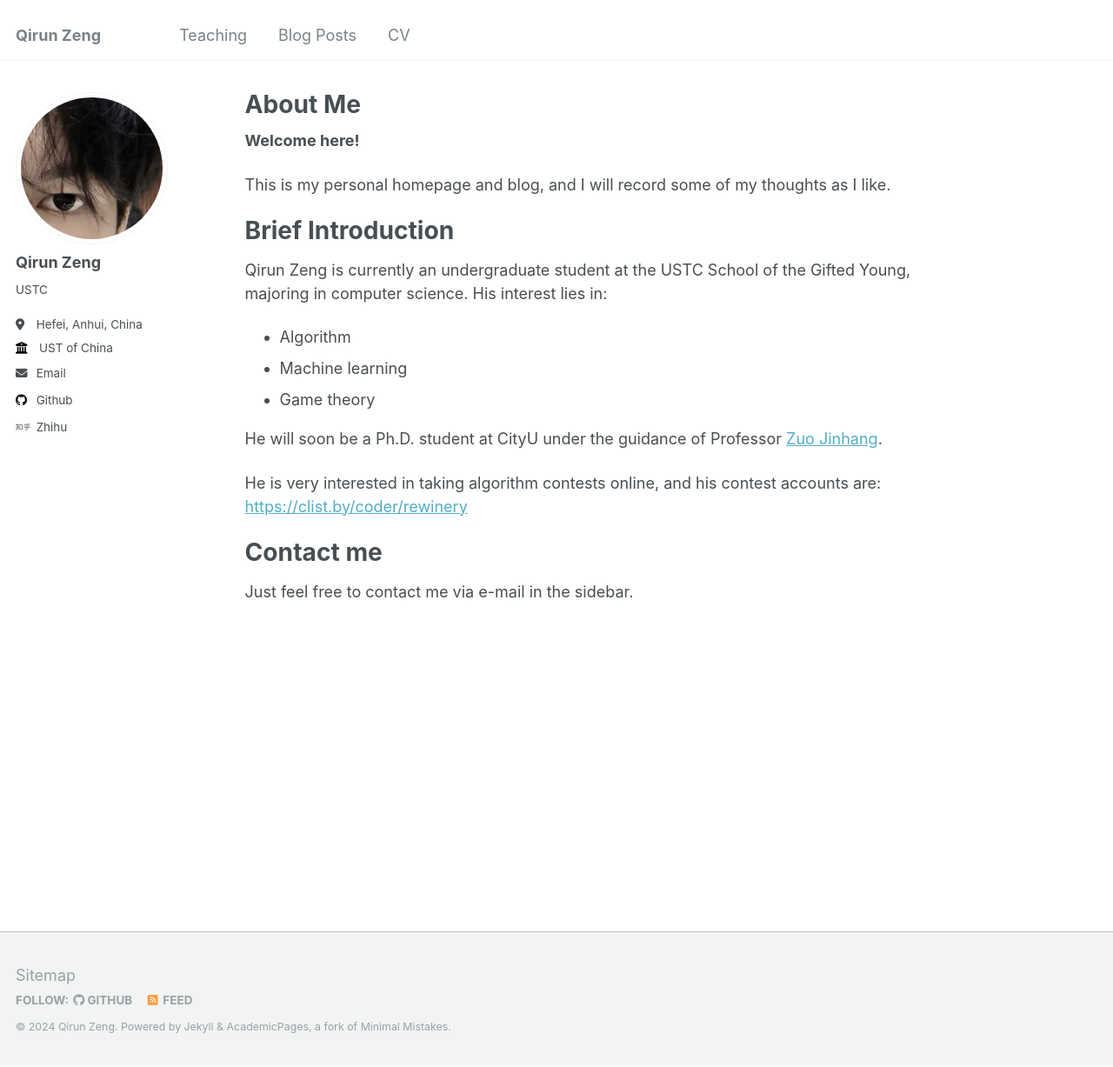
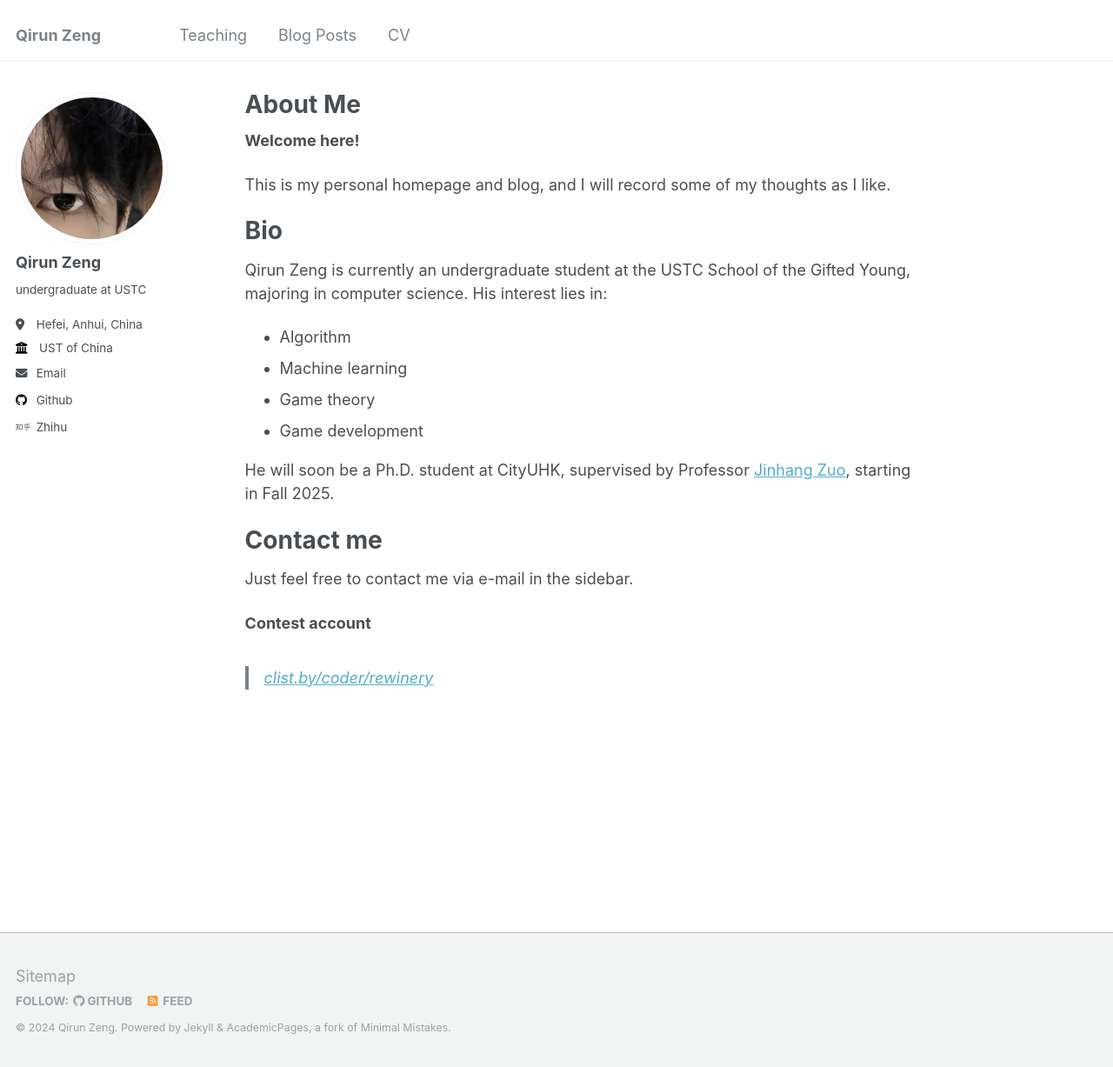
Before and after one commit to rewinery/rewinery.github.io, a Jekyll site: the page built from _pages/about.md, in a window 1280 px wide and 1227 px high. Shown: the whole window at 87% size. Built offline with Jekyll 4.4.1, drawn with Linux system fonts in a browser that asks for light colours.

Commit message:
about me

```diff
--- a/_config.yml
+++ b/_config.yml
@@ -24,7 +24,7 @@ author:
   avatar           : "self-image.png"
   name             : "Qirun Zeng"
   pronouns         : # example: "she/her"
-  bio              : "USTC"
+  bio              : "undergraduate at USTC"
   location         : "Hefei, Anhui, China"
   employer         : "UST of China"
   uri              : # URL
--- a/_pages/about.md
+++ b/_pages/about.md
@@ -11,7 +11,7 @@ redirect_from:
 
 This is my personal homepage and blog, and I will record some of my thoughts as I like.
 
-Brief Introduction
+Bio
 =====
 
 Qirun Zeng is currently an undergraduate student at the USTC School of the Gifted Young, majoring in computer science. His interest lies in:
@@ -19,13 +19,15 @@ Qirun Zeng is currently an undergraduate student at the USTC School of the Gifte
 - Algorithm
 - Machine learning
 - Game theory
+- Game development
 
-He will soon be a Ph.D. student at CityU under the guidance of Professor [Zuo Jinhang](https://jhzuo.github.io).
-
-
-He is very interested in taking algorithm contests online, and his contest accounts are: [https://clist.by/coder/rewinery](https://clist.by/coder/rewinery)
+He will soon be a Ph.D. student at CityUHK, supervised by Professor [Jinhang Zuo](https://jhzuo.github.io), starting in Fall 2025.
 
 Contact me
 =====
 
 Just feel free to contact me via e-mail in the sidebar.
+
+**Contest account**
+
+> [clist.by/coder/rewinery](https://clist.by/coder/rewinery)
```
